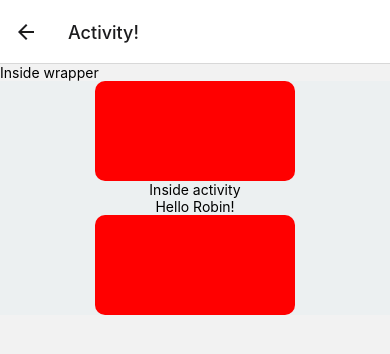
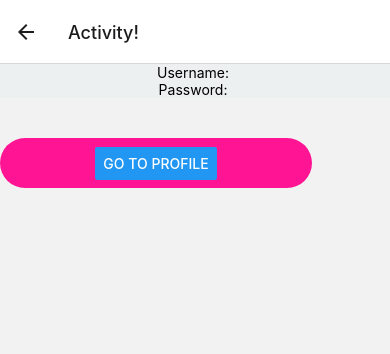
Before and after one commit to a-penton/ParticiGator, a React Native app: screen / in a window 390 px wide. Both pictures are taken after a click on the button "LOGIN". Shown: the top 354 px of the page. Built offline with nearby package versions, Linux system fonts and the light colour scheme.

Commit message:
Transfer input text between pages.

```diff
--- a/App.js
+++ b/App.js
@@ -14,32 +14,50 @@ import {
   TouchableOpacity,
 } from "react-native";
 
+function handleSubmit(name, password) {
+  console.log('Name: ', name);
+  console.log('Password: ', password)
+}
+
 export default function App() {
   const Stack = createNativeStackNavigator();
-  const ProfileScreen = ({navigation, route}) => {
-    const item = 'Drew';
 
+  const ProfileScreen = ({navigation, route}, props) => {
+    const {username} = route.params;
     return (
       <View>
-        <Text>This is my profile</Text>
-        <Button
-          title="Go Home"
-          onPress={() =>
-            navigation.navigate('ActivityPage', {item})
-          }
-        />
+        <Text>This is {username}'s profile</Text>
+        <View style={styles.loginBtn}>
+          <Button
+            title="Sign Out"
+            onPress={() =>
+              navigation.navigate('Home', {})
+            }
+          />
+        </View>
       </View>);
   };
+
   const Wrapper = ({navigation, route}, props) => {
-    const {item} = route.params;
+    const {username, password} = route.params;
     return (
       <View>
-        <Text>Inside wrapper</Text>
-        <ActivityPage item={item}/* {route.params.item} */></ActivityPage>
+        <ActivityPage username={username} password={password}></ActivityPage>
+        <View style={styles.loginBtn}>
+          <Button
+            title="Go to Profile"
+            onPress={() =>
+              navigation.navigate('Profile', {username: username})
+            }
+          />
+        </View>
       </View>);
   }
 
   const HomeScreen = ({navigation, route}, props) => {
+    const [name, setName] = useState('');
+    const [password, setPassword] = useState('');
+
     return (
       <View style={styles.container}>
         <StatusBar style="auto" />
@@ -47,85 +65,36 @@ export default function App() {
         <View style={styles.inputView}>
           <TextInput
             style={styles.TextInput}
-            placeholder="Email."
+            value={name}
+            onChangeText={setName}
+            placeholder="Name."
             placeholderTextColor="#003f5c"
           />
         </View>
         <View style={styles.inputView}>
           <TextInput
             style={styles.TextInput}
+            value={password}
+            onChangeText={setPassword}
             placeholder="Password."
             placeholderTextColor="#003f5c"
             secureTextEntry={true}
           />
         </View>
-        <TouchableOpacity>
-          <Text style={styles.forgot_button}>Oops</Text>
-        </TouchableOpacity>
-        {/* <TouchableOpacity style={styles.loginBtn}>
-          <Text style={styles.loginText}>LOGIN</Text>
-        </TouchableOpacity>  */}
-        <TouchableOpacity
-          style={styles.loginBtn}
-        >
+        <View style={styles.loginBtn}>
           <Button
-            style={styles.loginText}
             title="LOGIN"
             onPress={() =>
-              navigation.navigate('ActivityPage', {item: 'Robin'})
+              { handleSubmit(name, password);
+                navigation.navigate('ActivityPage', {username: name, password: password})}
           }/>
-          </TouchableOpacity>
+        </View>
 
       </View>
     );
   }
 
-    // return (
-    //   <View style={styles.container}>
-    //     <StatusBar style="auto" />
-    //     <Text style={styles.header_text}>Welcome to ParticiGator</Text>
-    //     <View style={styles.inputView}>
-    //       <TextInput
-    //         style={styles.TextInput}
-    //         placeholder="Email."
-    //         placeholderTextColor="#003f5c"
-    //         onChangeText={(email) => setEmail(email)}
-    //       />
-    //     </View>
-    //     <View style={styles.inputView}>
-    //       <TextInput
-    //         style={styles.TextInput}
-    //         placeholder="Password."
-    //         placeholderTextColor="#003f5c"
-    //         secureTextEntry={true}
-    //         onChangeText={(password) => setPassword(password)}
-    //       />
-    //     </View>
-    //     <TouchableOpacity>
-    //       <Text style={styles.forgot_button}>{email}</Text>
-    //     </TouchableOpacity>
-    //     {/* <TouchableOpacity style={styles.loginBtn}>
-    //       <Text style={styles.loginText}>LOGIN</Text>
-    //     </TouchableOpacity>  */}
-    //     <TouchableOpacity
-    //       style={styles.loginBtn}
-    //       onPress={() =>
-    //         //navigation.navigate('Profile', {name: 'Robin', id: "oops"})
-    //         navigation.navigate('ActivityPage', {item: email} )
-    //     }>
-    //       <Button
-    //         style={styles.loginText}
-    //         title="LOGIN"/>
-    //       </TouchableOpacity>
-
-    //   </View>
-    // );
-  // }
-
   return (
-    // <View>
-    //   <ActivityPage item="Robin"></ActivityPage>
-    // </View>
       <NavigationContainer>
         <Stack.Navigator>
           <Stack.Screen
--- a/components/ActivityPage.js
+++ b/components/ActivityPage.js
@@ -12,10 +12,8 @@ import {
 const ActivityPage = (props) => {
   return (
     <View style={styles.container}>
-         <View style={styles.rectangle} />
-        <Text>Inside activity</Text>
-        <Text>Hello {props.item}!</Text>
-        <View style={styles.rectangle} />
+          <Text>Username: {props.username}</Text>
+          <Text>Password: {props.password}</Text>
     </View>
   );
 };
```
